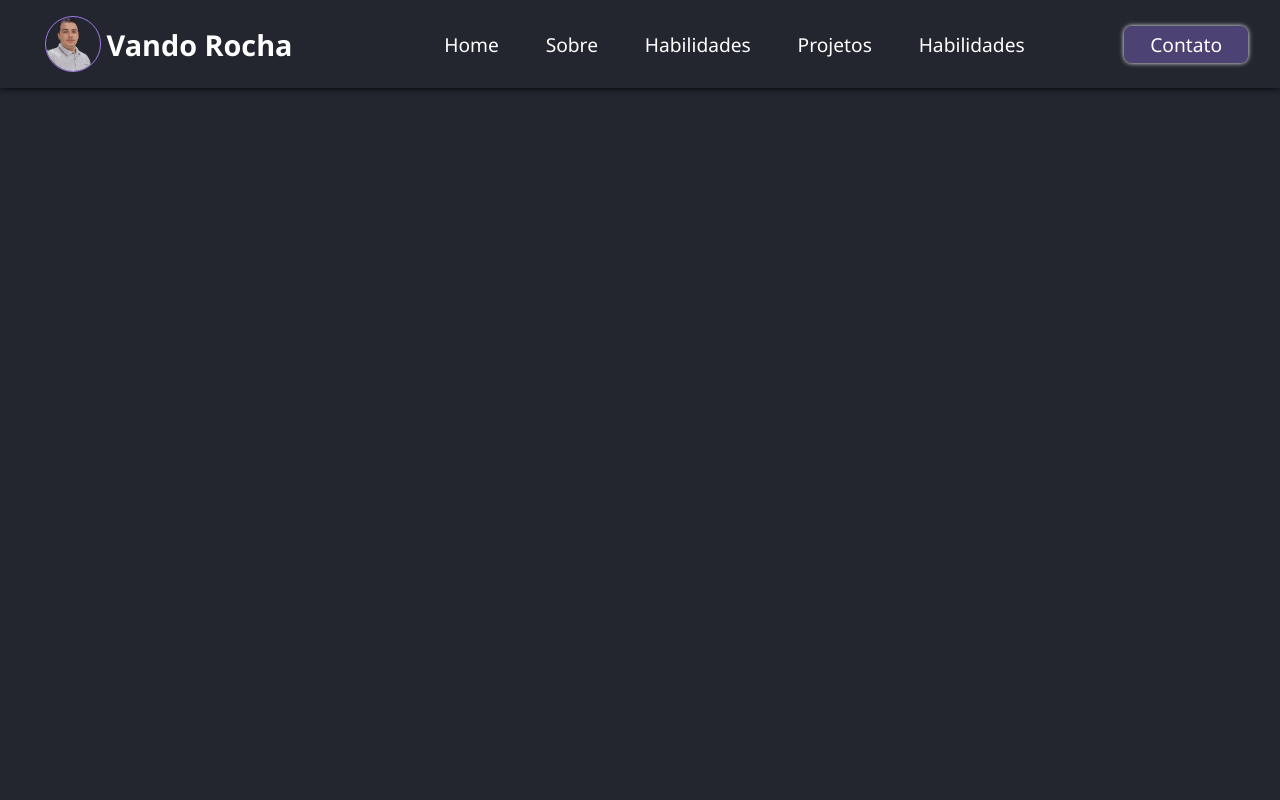
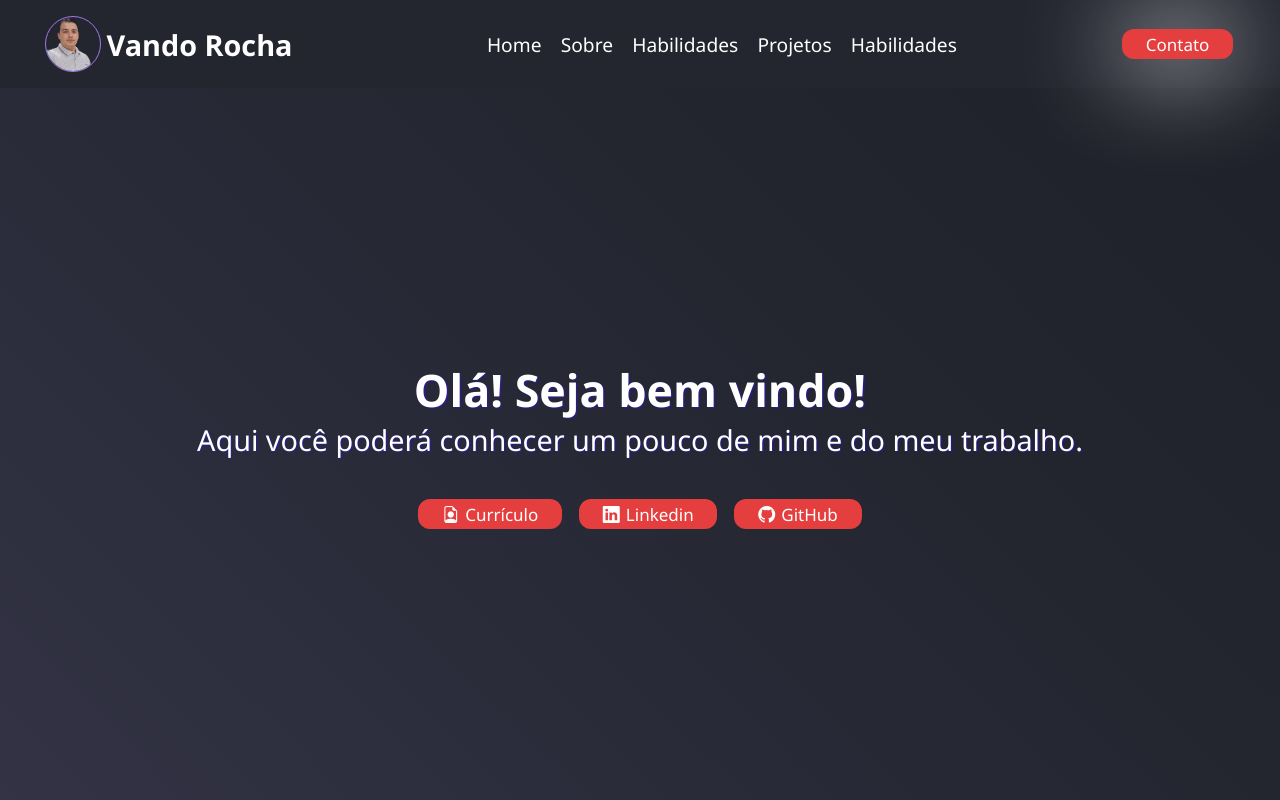
Before and after one commit to Vandorc-Dev/portfolio_vando, a plain HTML site: page index.html in a window 1280 px wide. Drawn offline with nearby package versions, Linux system fonts and the light colour scheme.

Commit message:
Terminado header e banner do topo

```diff
--- a/assets/css/styles.css
+++ b/assets/css/styles.css
@@ -2,7 +2,7 @@
     margin: 0;
     padding: 0;
     box-sizing: border-box;
-    font-family: 'Segoe UI', Tahoma, Geneva, Verdana, sans-serif;
+    font-family: 'Segoe UI';
 }
 
 :root {
@@ -46,40 +46,40 @@ header nav ul{
     display: flex;
     list-style: none;
     width: 50%;
-    justify-content: space-around;
+    justify-content: center;
 }
 
 header nav ul li{
-    padding: 0 .5em;
+    padding: 0 .6em;
+    transition: .13s;
 }
 
+header nav ul li a{
+    font-size: 1.2em;
 
-header nav ul li a{
-    text-decoration: none;
-    color: var(--color-inverted);
-    font-size: 1.2em;
 }
 
+header nav ul li:hover{
+    transform: scale(1.1);
+}
 
-header a button{
-    padding: 5px 26px;
-    font-size: 1.2em;
-    font-weight: 500;
-    outline: none;
-    border: none;
-    border-radius: 8px;
-    background: #6d59a88f;
-    color: var(--color-inverted);
-    margin-right: 1em;
-    box-shadow: 0px 0px 5px .1px;
+header button{
+    position: relative;
+    right: 1.5em;
+    box-shadow: 0px 0px 100px 5px;
 }
 
 
 .logo{
     display: flex;
     margin-left: 2em;
-    min-width: 300px;
+    min-width: 260px;
     align-items: center;
+    transition: .13s;
+}
+
+.logo:hover{
+    transform: scale(1.1);
 }
 
 .logo img {
@@ -94,3 +94,75 @@ header a button{
     margin-left: .2em;
     font-size: 1.8em;
 }
+
+
+.btn:hover{
+    transform: scale(1.13);
+}
+
+/*banner topo*/
+#banner-topo{
+    width: 100vw;
+    height: 89vh;
+    display: flex;
+    flex-direction: column;
+    justify-content: center;
+    align-items: center;
+    background: linear-gradient(45deg, var(--color-secondary), var(--cor-principal), var(--cor-secundaria), black);
+    background-size: 300% 300%;
+    animation: colors 5s ease infinite;
+}
+
+a{
+    text-decoration: none;
+    color: var(--color-inverted);
+}
+
+#banner-topo h2{
+    color: var(--color-inverted);
+    font-size: 2.8em;
+    padding: 0 1.2em;
+    text-align: center;
+    text-shadow: #3211eb81 1.3px 1.3px 1.3px;
+}
+
+#banner-topo p{
+    color: var(--color-inverted);
+    font-size: 1.8em;
+    text-shadow: #3211eb81 1.1px 1.1px 1.1px;
+    padding: 0 1.2em ;
+    text-align: center;
+}
+
+#banner-topo .botoes{
+    display: flex;
+    padding: 0 1.2em;
+    margin-top: 2.5em;
+}
+ .btn{
+    padding: .2em 1.4em;
+    margin: auto .5em;
+    font-size: 17px;
+    font-weight: 500;
+    border-radius: 12px;
+    border: none;
+    background-color: var(--color-code-4);
+    color: var(--color-inverted);
+    transition: .15s;
+}
+
+#banner-topo .botoes .btn .bi{
+    margin-right: 6px;
+}
+
+@keyframes colors{
+    0%{
+        background-position: 0% 50%;
+    }
+    50%{
+        background-position: 100% 50%;
+    }
+    100%{
+        background-position: 0% 50%;
+    }
+}
--- a/index.html
+++ b/index.html
@@ -3,6 +3,7 @@
 <head>
     <meta charset="UTF-8">
     <meta name="viewport" content="width=device-width, initial-scale=1.0">
+    <link rel="stylesheet" href="https://cdn.jsdelivr.net/npm/bootstrap-icons@1.11.1/font/bootstrap-icons.css">
     <link rel="stylesheet" href="./assets/css/styles.css">
     <title>Vanderlândio - Currículo</title>
 </head>
@@ -20,11 +21,19 @@
                 <li><a href="#">Projetos</a></li>
                 <li><a href="#">Habilidades</a></li>
             </ul>
-            <a href="#"><button>Contato</button></a>
+            <button class="btn"><a href="#">Contato</a></button >
         </nav>
     </header>
     <main>
-
+        <section id="banner-topo">
+            <h2>Olá! Seja bem vindo!</h2>
+            <p>Aqui você poderá conhecer um pouco de mim e do meu trabalho.</p>
+            <div class="botoes">
+                <button class="btn curriculo"><i class="bi bi-file-earmark-person"></i>Currículo</button>
+                <button class="btn"><i class="bi bi-linkedin"></i>Linkedin</button>
+                <button class="btn"><i class="bi bi-github"></i>GitHub</button>
+            </div>
+        </section>
     </main>
     <footer>
 
```
